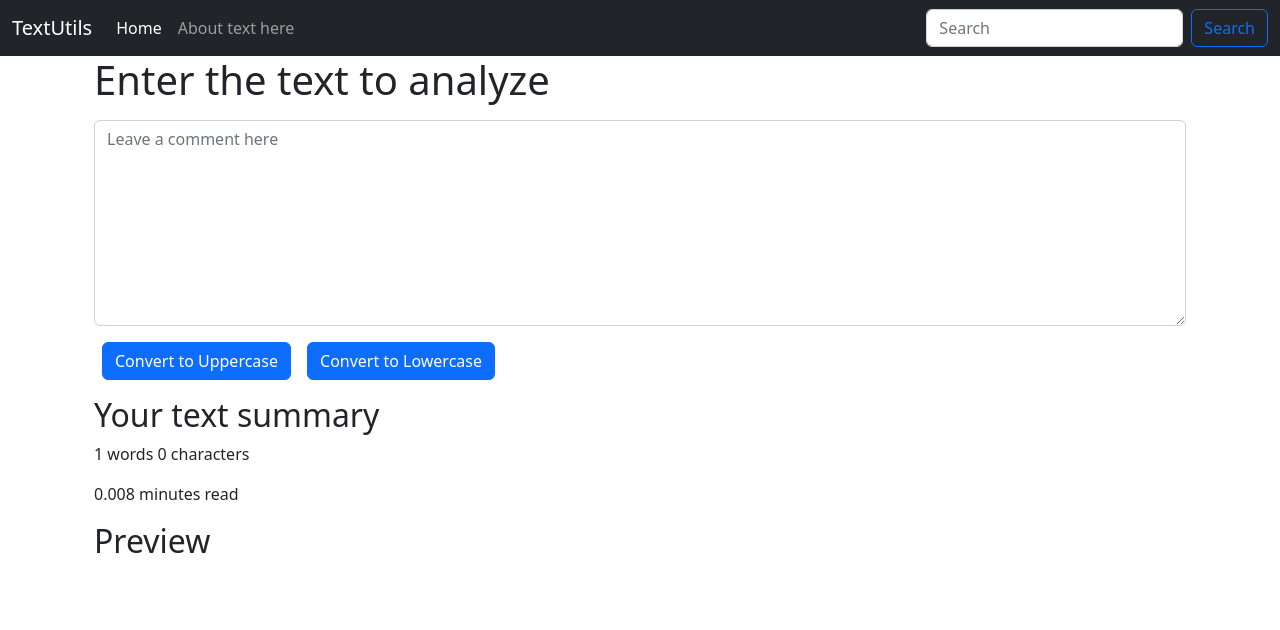
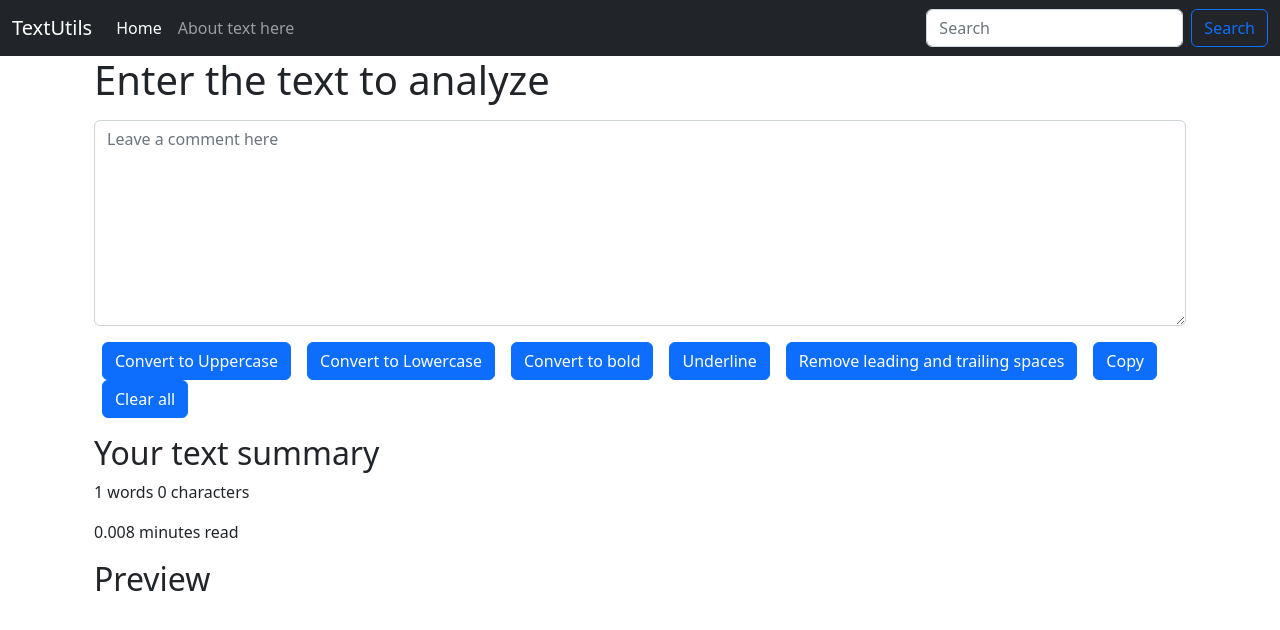
Before and after one commit to Shreyash-Mulate/TextUtils, a React (Create React App) app: page / in a window 1280 px wide. Shown: the top 630 px of the page. Built offline with nearby package versions, Linux system fonts and the light colour scheme.

Commit message:
added copy, bold, underline, rm extra space feature

```diff
--- a/src/Components/TextForm.js
+++ b/src/Components/TextForm.js
@@ -9,6 +9,34 @@ export default function TextForm(props) {
     const handleLowClick = () =>{
         let lower = text.toLowerCase();
         setText(lower);
+    }
+    const handleBoldClick = () =>{
+        let bold = text;
+        let boldTag = document.createElement("b");
+        boldTag.innerHTML = bold;
+        document.querySelector(".preview").innerHTML = '';
+        document.querySelector(".preview").appendChild(boldTag);
+    }
+    const handleUnderlineClick = () =>{
+        let underlineTxt = text;
+        let underlineTag = document.createElement("u");
+        underlineTag.innerHTML = underlineTxt;
+        document.querySelector(".preview").innerHTML = '';
+        document.querySelector(".preview").appendChild(underlineTag);
+    }
+    const handleRmSpaceClick = () =>{
+        let newText = text.replace(/\s+/g, ' ').trim();
+        setText(newText);
+    }
+    const handleCopyClick = () =>{
+        let copyText = document.querySelector("textarea");
+        copyText.select();
+        navigator.clipboard.writeText(copyText.value);
+        alert("Copied message: "+copyText.value);
+    }
+    const handleClearClick = () => {
+        let clear = "";
+        setText(clear);
     }
     const handleOnChange = (event) => {
         // console.log("Handle on change");
@@ -26,15 +54,19 @@ export default function TextForm(props) {
             </div>
             <button className="btn btn-primary mx-2" onClick={handleUpClick} >Convert to Uppercase</button>
             <button className="btn btn-primary mx-2" onClick={handleLowClick} >Convert to Lowercase</button>
+            <button className="btn btn-primary mx-2" onClick={handleBoldClick} >Convert to bold</button>
+            <button className="btn btn-primary mx-2" onClick={handleUnderlineClick} >Underline</button>
+            <button className="btn btn-primary mx-2" onClick={handleRmSpaceClick} >Remove leading and trailing spaces</button>
+            <button className="btn btn-primary mx-2" onClick={handleCopyClick} >Copy</button>
+            <button className="btn btn-primary mx-2" onClick={handleClearClick} >Clear all</button>
         </div>
         <div className="container my-3">
             <h2>Your text summary</h2>
             <p>{text.split(" ").length} words {text.length} characters</p>
             <p>{0.008 * text.split(" ").length} minutes read</p>
             <h2>Preview</h2>
-            <p>{text}</p>
+            <p className="preview">{text}</p>
         </div>
         </>
-
     )
 }
```
